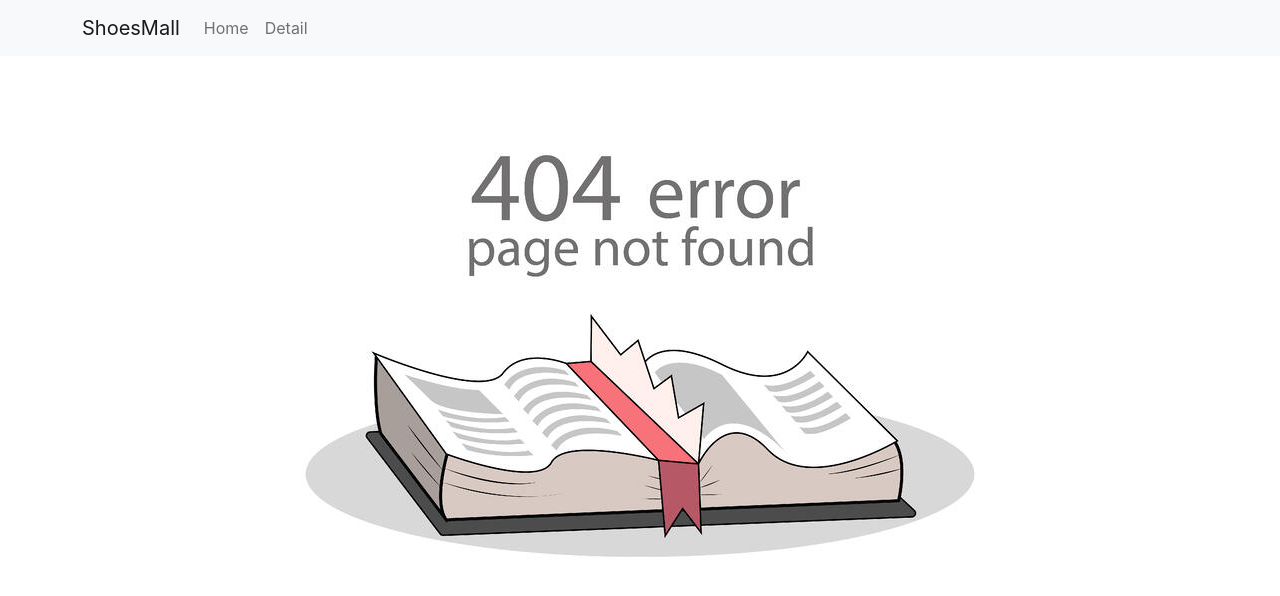
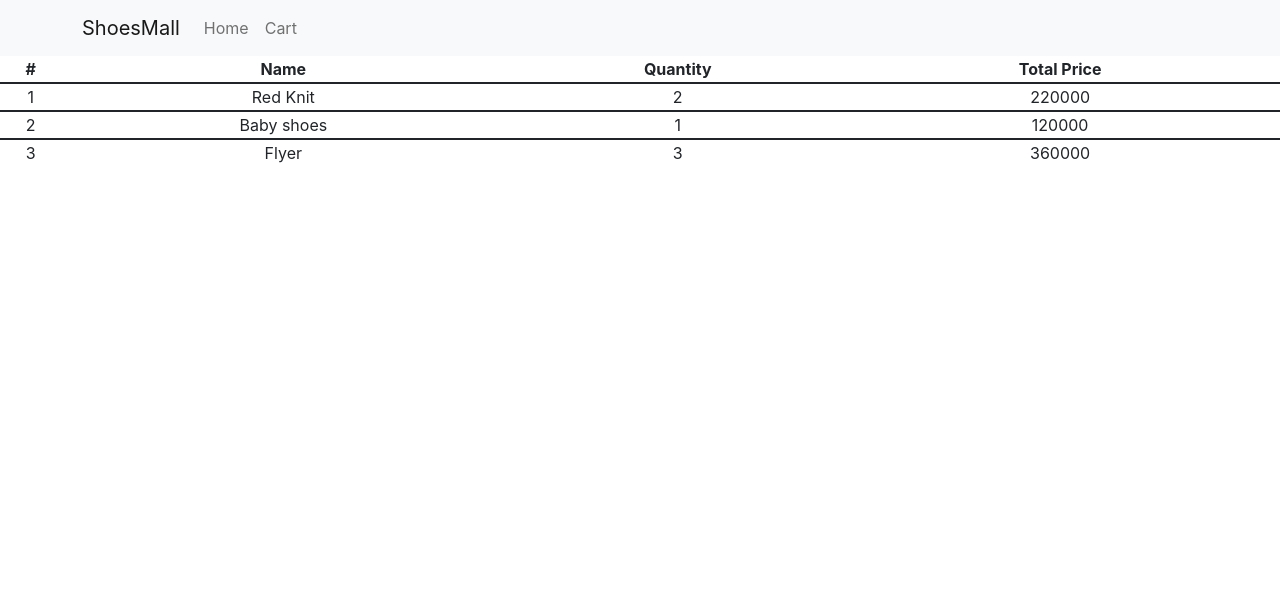
Before and after one commit to seog-jun/react-shopping-mall, a React (Create React App) app: page /cart in a window 1280 px wide. Shown: the top 596 px of the page. Built offline with nearby package versions, Linux system fonts and the light colour scheme.

Commit message:
Added cart page and send data using Redux

```diff
--- a/package.json
+++ b/package.json
@@ -12,9 +12,11 @@
     "react": "^18.1.0",
     "react-bootstrap": "^2.3.1",
     "react-dom": "^18.1.0",
+    "react-redux": "^8.0.1",
     "react-router-dom": "^6.3.0",
     "react-scripts": "4.0.3",
     "react-transition-group": "^4.4.2",
+    "redux": "^4.1.2",
     "styled-components": "^5.3.5",
     "web-vitals": "^2.1.4"
   },
--- a/src/App.css
+++ b/src/App.css
@@ -1,3 +1,12 @@
+.start {
+  opacity: 0;
+}
+
+.end {
+  opacity: 1;
+  transition: opacity 0.5s;
+}
+
 .main-bg {
   height: 300px;
   background-image: url(/src/img/bg.png);
--- a/src/App.js
+++ b/src/App.js
@@ -8,7 +8,7 @@ import Detail from "./routes/Detail.js";
 import Main from "./routes/Main";
 import NotFound from "./routes/NotFound";
 import { stockContext } from "../src/components/StockContext";
-
+import Cart from "./routes/Cart";
 function App() {
   let [shoes, setShoes] = useState(data);
   let [stock, setStock] = useState([10, 10, 10, 10, 10, 10, 10, 10, 10]);
@@ -27,12 +27,13 @@ function App() {
             >
               Home
             </Nav.Link>
+
             <Nav.Link
               onClick={() => {
-                navigate("/detail");
+                navigate("/cart");
               }}
             >
-              Detail
+              Cart
             </Nav.Link>
           </Nav>
         </Container>
@@ -49,6 +50,7 @@ function App() {
             element={<Detail shoes={shoes} stock={stock} setStock={setStock} />}
           />
 
+          <Route path="/cart" element={<Cart></Cart>} />
           <Route path="/event" element={<EventPage></EventPage>}>
             <Route
               path="one"
--- a/src/index.js
+++ b/src/index.js
@@ -1,3 +1,5 @@
+/* eslint-disable */
+
 import React from "react";
 import ReactDOM from "react-dom/client";
 import "./index.css";
@@ -5,11 +7,16 @@ import App from "./App";
 import reportWebVitals from "./reportWebVitals";
 import { BrowserRouter } from "react-router-dom";
 
+import { Provider } from "react-redux";
+import store from "../src/redux/store";
+
 const root = ReactDOM.createRoot(document.getElementById("root"));
 root.render(
   <React.StrictMode>
     <BrowserRouter>
-      <App />
+      <Provider store={store}>
+        <App />
+      </Provider>
     </BrowserRouter>
   </React.StrictMode>
 );
--- /dev/null
+++ b/src/redux/store.js
@@ -0,0 +1,11 @@
+import { createStore } from "redux";
+
+let store = createStore(() => {
+  return [
+    { id: 0, name: "Red Knit", quan: 2, price: 220000 },
+    { id: 1, name: "Baby shoes", quan: 1, price: 120000 },
+    { id: 2, name: "Flyer", quan: 3, price: 360000 },
+  ];
+});
+
+export default store;
--- /dev/null
+++ b/src/routes/Cart.js
@@ -0,0 +1,39 @@
+/* eslint-disable */
+import React from "react";
+import { Table, Button } from "react-bootstrap";
+import { connect } from "react-redux";
+function Cart(props) {
+  return (
+    <div>
+      <Table responsive>
+        <tr>
+          <th>#</th>
+          <th>Name</th>
+          <th>Quantity</th>
+          <th>Total Price</th>
+        </tr>
+        {props.cart.map((data, i) => {
+          return (
+            <tr key={i}>
+              <td>{i + 1}</td>
+              <td>{data.name}</td>
+              <td>{data.quan}</td>
+              <td>{data.price}</td>
+              <td>
+                {/* <Button variant="light" onClick={}>-</Button>
+                <Button variant="light">+</Button> */}
+              </td>
+            </tr>
+          );
+        })}
+      </Table>
+    </div>
+  );
+}
+function mapStateToProps(state) {
+  return {
+    cart: state,
+  };
+}
+
+export default connect(mapStateToProps)(Cart);
--- a/src/routes/Detail.js
+++ b/src/routes/Detail.js
@@ -4,7 +4,6 @@ import { Nav } from "react-bootstrap";
 import { useParams } from "react-router-dom";
 import noImage from "../img/noImage.png";
 import { stockContext } from "../components/StockContext";
-import { CSSTransition } from "react-transition-group";
 import "./Detail.scss";
 
 export default function Detail(props) {
@@ -19,18 +18,19 @@ export default function Detail(props) {
     };
   }, []);
 
-  useEffect(() => {});
   let [tab, setTab] = useState(0);
-  let [val, setVal] = useState("");
+  let [end, setEnd] = useState("");
   let [visible, setVisible] = useState(1);
   let { id } = useParams();
-  let [ani, setAni] = useState(false);
   let shoes = props.shoes.find((o) => {
     return o.id == id;
   });
+  useEffect(() => {
+    setEnd("end");
+  }, []);
 
   return (
-    <div className="container">
+    <div className={"container start " + end}>
       {visible ? (
         <div className="alert alert-warning">
           Get a discount within 5 seconds!
@@ -52,14 +52,6 @@ export default function Detail(props) {
           />
         </div>
         <div className="col-md-6">
-          {/* <input
-            type="text"
-            pattern="[0-9]*"
-            value={val}
-            onChange={(e) =>
-              setVal((v) => (e.target.validity.valid ? e.target.value : v ))
-            }
-          /> */}
           <h4 className="pt-5">{shoes.title}</h4>
           <p>{shoes.content}</p>
           <p>{shoes.price}</p>
@@ -90,7 +82,6 @@ export default function Detail(props) {
           <Nav.Link
             eventKey="link0"
             onClick={() => {
-              setAni(false);
               setTab(0);
             }}
           >
@@ -101,7 +92,6 @@ export default function Detail(props) {
           <Nav.Link
             eventKey="link1"
             onClick={() => {
-              setAni(false);
               setTab(1);
             }}
           >
@@ -112,7 +102,6 @@ export default function Detail(props) {
           <Nav.Link
             eventKey="link2"
             onClick={() => {
-              setAni(false);
               setTab(2);
             }}
           >
@@ -120,22 +109,36 @@ export default function Detail(props) {
           </Nav.Link>
         </Nav.Item>
       </Nav>
-      <CSSTransition in={ani} classNames="wow" timeout={500}>
-        <TabContent tab={tab} setAni={setAni} />
-      </CSSTransition>
+      <TabContent tab={tab} />
     </div>
   );
 }
 
 function TabContent(props) {
+  let [fade, setFade] = useState("");
   useEffect(() => {
-    props.setAni(true);
-  });
-  if (props.tab == 0) {
-    return <div>Not ready</div>;
-  } else if (props.tab == 1) {
-    return <div>Not ready</div>;
-  } else if (props.tab == 2) {
-    return <div>Not ready</div>;
-  }
+    setTimeout(() => {
+      setFade("end");
+    }, 100);
+    return () => {
+      setFade("");
+    };
+  }, [props.tab]);
+
+  return (
+    <div className={`start ${fade}`}>
+      {
+        [<div>Not ready</div>, <div>Not ready</div>, <div>Not ready</div>][
+          props.tab
+        ]
+      }
+    </div>
+  );
+  // if (props.tab == 0) {
+  //   return <div>Not ready</div>;
+  // } else if (props.tab == 1) {
+  //   return <div>Not ready</div>;
+  // } else if (props.tab == 2) {
+  //   return <div>Not ready</div>;
+  // }
 }
```
Also changed, not shown: 1 other file (tests, documents, lock files or other folders).
